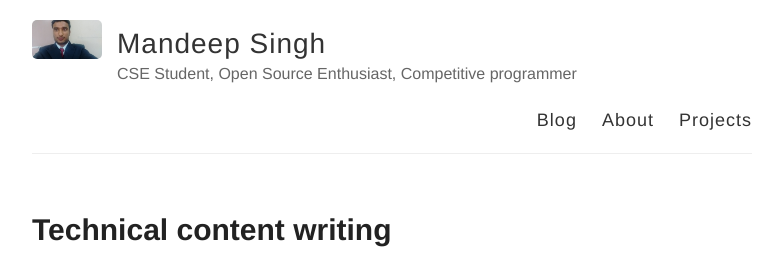
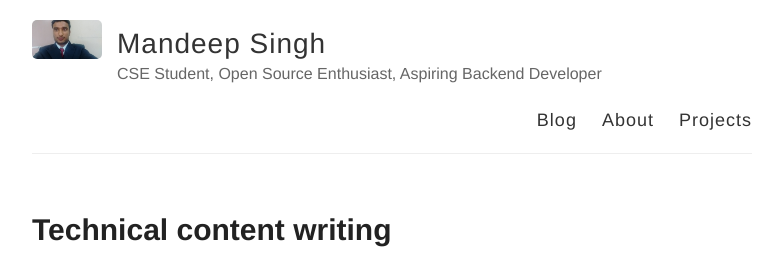
Before and after one commit to msdeep14/msdeep14.github.io, a Jekyll site: the page built from index.html, in a window 1280 px wide and 900 px high. Shown: the top 257 px of the window, without its empty margins (248-1031 px from the left). Built offline with Jekyll 4.4.1, drawn with Linux system fonts in a browser that asks for light colours.

Commit message:
modify profile pic

```diff
--- a/_config.yml
+++ b/_config.yml
@@ -6,10 +6,10 @@
 name: Mandeep Singh
 
 # Short bio or description (displayed in the header)
-description: CSE Student, Open Source Enthusiast, Competitive programmer
+description: CSE Student, Open Source Enthusiast, Aspiring Backend Developer
 
 # URL of your avatar or profile pic (you could use your GitHub profile pic)
-avatar: https://raw.githubusercontent.com/msdeep14/msdeep14.github.io/master/images/mandeep.jpg
+avatar: https://raw.githubusercontent.com/msdeep14/msdeep14.github.io/master/images/mandeep12.jpg
 
 #
 # Flags below are optional
```
Also changed, not shown: images/mandeep.jpg, images/mandeep1.jpg (deleted), images/mandeep12.jpg (added).
